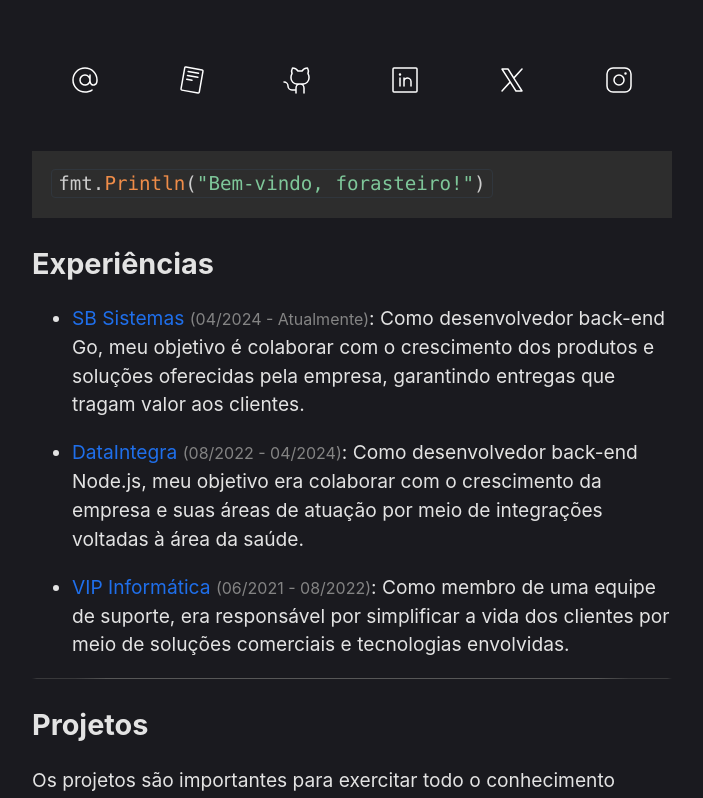
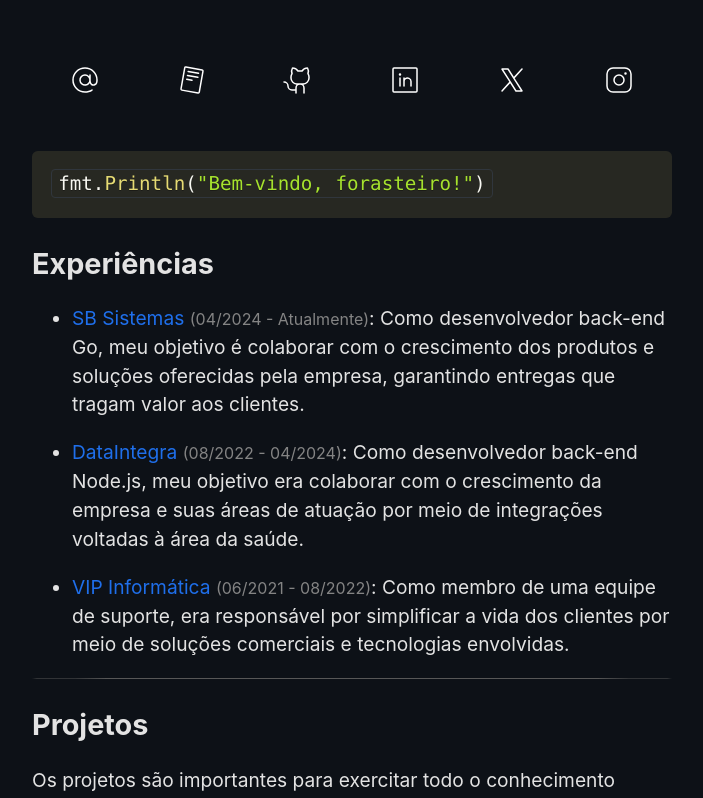
Before and after one commit to Otarossoni/otaviorossoni.com, a React (Vite) app: page / in a window 1280 px wide. Shown: the top 798 px of the page, without its empty margins (288-991 px from the left). Built offline with nearby package versions, Linux system fonts and the light colour scheme.

Commit message:
feat: muda estilização geral da página, deixando com cores mais escuras

```diff
--- a/src/components/Body.module.css
+++ b/src/components/Body.module.css
@@ -19,7 +19,7 @@
 }
 
 .container {
-  background-color: #1a1a1f;
+  background-color: #0d1117;
   margin: 5% auto;
   padding: 50px;
   border-radius: 8px;
--- a/src/components/Body.tsx
+++ b/src/components/Body.tsx
@@ -10,7 +10,7 @@
 import styles from './Body.module.css'
 import 'prismjs/components/prism-typescript'
 import 'prismjs/components/prism-go'
-import 'prismjs/themes/prism-tomorrow.css'
+import 'prismjs/themes/prism-okaidia.css'
 
 function Body() {
   const contentRef = useRef<HTMLDivElement>(null)
--- a/src/global.css
+++ b/src/global.css
@@ -1,5 +1,5 @@
 body {
-  background-color: #1a1a1f;
+  background-color: #0d1117;
   color: #e3e3e3;
   font-family: -apple-system, BlinkMacSystemFont, "Plus Jakarta Sans", "Noto Sans", Helvetica, Arial, sans-serif, "Apple Color Emoji", "Segoe UI Emoji";
   margin: 0;
```
